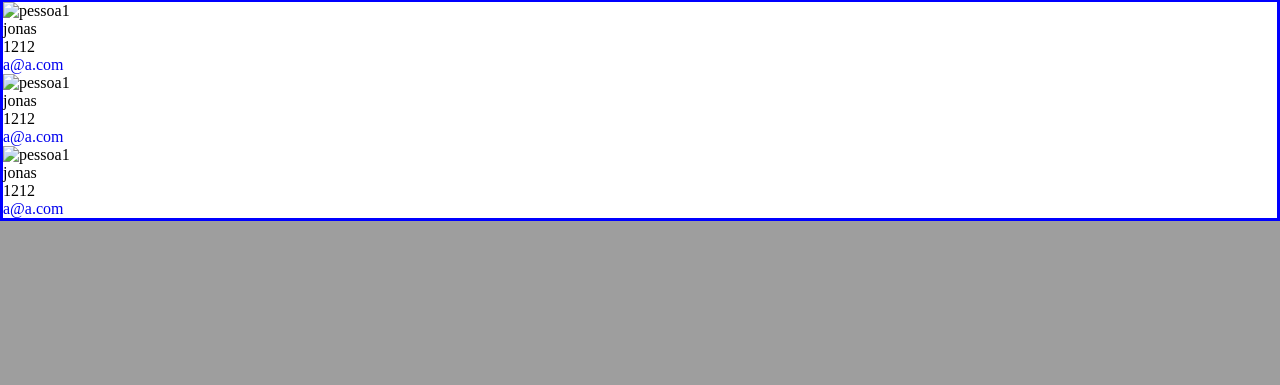
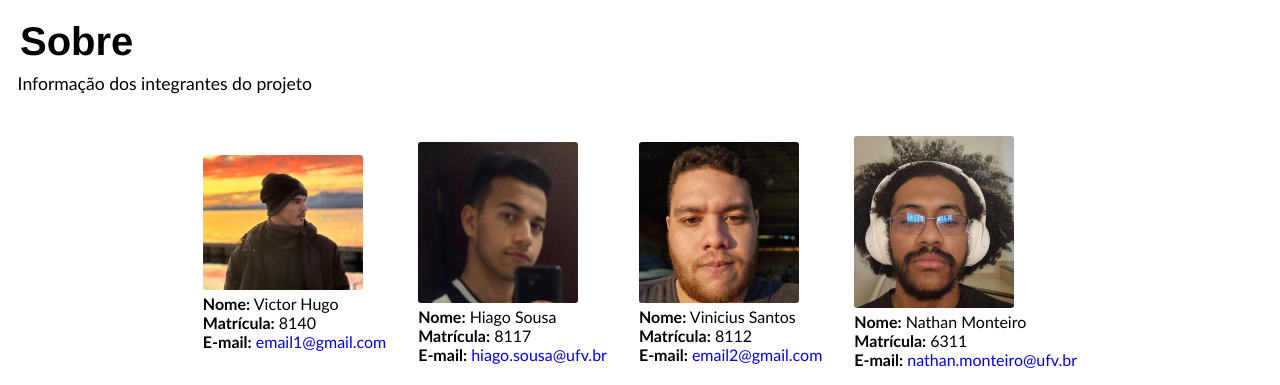
Before and after one commit to V1ctorHg/Projeto_LabProg, a PHP site: page /sobre.html in a window 1280 px wide. Shown: the part 721-1106 px from the top of the page. Before the commit the page ends 942 px from the top, so only its background shows below. Run offline with PHP 8.4, Linux system fonts and the light colour scheme.

Commit message:
Finalização da Página Sobre

```diff
--- a/semana 8/estilos/sobre.css
+++ b/semana 8/estilos/sobre.css
@@ -7,6 +7,8 @@
 
     text-decoration: none;
     list-style-type: none;
+
+    scroll-behavior: smooth;
 }
 
 :root {
@@ -48,7 +50,6 @@ ul li .about_link:hover {
     font-weight: bold;
     /* transition: font-weight .3s; */
 }
-
 
 /* ---------- HERO ---------- */
 .container_middle > #hero {
@@ -112,5 +113,42 @@ ul li .about_link:hover {
 
 /* ---------- SOBRE ---------- */
 .container_middle > #about {
-    border: 3px solid blue;
+    /* border: 3px solid blue; */
 }
+
+#about .flex {
+    display: flex;
+    justify-content: center;
+    align-items: center;
+}
+
+.container_info {
+    padding: 1em;
+}
+
+#about .title_about {
+    /* margin: .5em 0 0 1em; */
+    padding: .5em 0 0 .5em;
+
+    font-size: 2.5em;
+    font-family: var(--mainTitleFont);
+}
+
+#about .about_desc {
+    margin: .5em 0 1.5em 1em;
+    font-family: var(--mainSubTextFont);
+    font-size: 1.1em;
+}
+
+.container_info .profile_pic {
+    width: 10em;
+    border-radius: 3px;
+}
+
+.container_info .container_text_info .info {
+    font-family: var(--mainSubTextFont);
+}
+
+.container_info .container_text_info .info span {
+    font-weight: 700;
+}
--- a/semana 8/sobre.html
+++ b/semana 8/sobre.html
@@ -25,30 +25,43 @@
         </section>
 
         <section id="about">
+            <h2 class="title_about">Sobre</h2>
+            <p class="about_desc">Informação dos integrantes do projeto</p>
+            <div class="flex">
                 <div class="container_info">
-                <img src="" alt="pessoa1" class="profile_pic">
+                    <img src="./imagens/victor-profile-pic.png" alt="Integrante 1" class="profile_pic">
                     <div class="container_text_info">
-                    <p class="nome">jonas</p>
-                    <p class="matricula">1212</p>
-                    <a href="mailto:">a@a.com</a>
+                        <p class="info"><span>Nome:</span> Victor Hugo</p>
+                        <p class="info"><span>Matrícula:</span> 8140</p>
+                        <p class="info"><span>E-mail:</span> <a href="mailto:">email1@gmail.com</a></p>
                     </div>
                 </div>
 
                 <div class="container_info">
-                <img src="" alt="pessoa1" class="profile_pic">
+                    <img src="./imagens/hiago-profile-pic.png" alt="Integrante 2" class="profile_pic">
                     <div class="container_text_info">
-                    <p class="nome">jonas</p>
-                    <p class="matricula">1212</p>
-                    <a href="mailto:">a@a.com</a>
+                        <p class="info"><span>Nome:</span> Hiago Sousa</p>
+                        <p class="info"><span>Matrícula:</span> 8117</p>
+                        <p class="info"><span>E-mail:</span> <a href="mailto:">hiago.sousa@ufv.br</a></p>
                     </div>
                 </div>
 
                 <div class="container_info">
-                <img src="" alt="pessoa1" class="profile_pic">
+                    <img src="./imagens/vinicius-profile-pic.png" alt="Integrante 3" class="profile_pic">
                     <div class="container_text_info">
-                    <p class="nome">jonas</p>
-                    <p class="matricula">1212</p>
-                    <a href="mailto:">a@a.com</a>
+                        <p class="info"><span>Nome:</span> Vinicius Santos</p>
+                        <p class="info"><span>Matrícula:</span> 8112</p>
+                        <p class="info"><span>E-mail:</span> <a href="mailto:">email2@gmail.com</a></p>
+                    </div>
+                </div>
+
+                <div class="container_info">
+                    <img src="./imagens/nathan-profile-pic.jpg" alt="Integrante 4" class="profile_pic">
+                    <div class="container_text_info">
+                        <p class="info"><span>Nome:</span> Nathan Monteiro</p>
+                        <p class="info"><span>Matrícula:</span> 6311</p>
+                        <p class="info"><span>E-mail:</span> <a href="mailto:">nathan.monteiro@ufv.br</a></p>
+                    </div>
                 </div>
             </div>
         </section>
```
Also changed, not shown: semana 8/imagens/hiago-profile-pic.png (added), semana 8/imagens/mikael-kristenson-chairs.jpg (deleted), semana 8/imagens/nathan-profile-pic.jpg (added), semana 8/imagens/the-climate-reality-project-backpack.jpg (deleted), semana 8/imagens/victor-profile-pic.png (added), semana 8/imagens/vinicius-profile-pic.png (added). Lines whose indentation alone changed are shown as unchanged.
